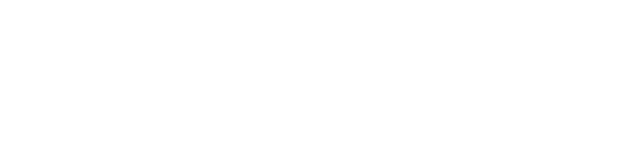
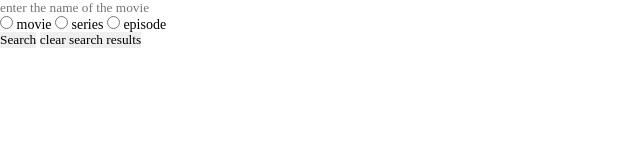
Before and after one commit to Valery-Lytvyn/search_movies, a plain HTML site: page index.html in a window 1280 px wide. Shown: the whole page, without its empty margins (0-640 px from the left). Drawn offline with Linux system fonts and the light colour scheme.

Commit message:
added html

```diff
--- a/index.html
+++ b/index.html
@@ -5,21 +5,38 @@
    <meta charset="UTF-8" />
    <meta http-equiv="X-UA-Compatible" content="IE=edge" />
    <meta name="viewport" content="width=device-width, initial-scale=1.0" />
-
-   <link rel="icon" href="img/logo/smile.svg" />
+   <link rel="icon" href="img/logo/favicon.png" />
    <link rel="stylesheet" href="css/reset.css" />
-   <link rel="stylesheet" href="css/main.css" />
-   <title>hello_js</title>
+   <link rel="stylesheet" href="css/main.css">
+   <title>search movies</title>
 </head>
 
 <body>
-   <div class="wrapper">
-      <div class="container">
+   <div class="searchMovies">
+
+      <div class="wrapper">
+         <form class="inputSection" name="form">
+            <input class="inputSearch" name="inputSearch" placeholder="enter the name of the movie"> </input>
+         </form>
+
+         <form class="radioSection" name="radioSection">
+            <input type="radio" name="typeMovie" id="movie" value="movie"><label for="movie"> movie</label>
+            <input type="radio" name="typeMovie" id="series" value="series"><label for="series"> series</label>
+            <input type="radio" name="typeMovie" id="episode" value="episode"><label for="episode"> episode</label>
+         </form>
+
+         <div class="buttonSection">
+            <button class="buttonSearch button" id="searchFilm">Search</button>
+            <button class="buttonClear button">clear search results</button>
+         </div>
+
+         <div class="resultsSearch"> </div>
 
       </div>
    </div>
-   <script src="js/script.js">
-   </script>
+
+   <script src="js/script.js"></script>
+
 </body>
 
 </html>
```
Also changed, not shown: img/logo/favicon.png (added).
